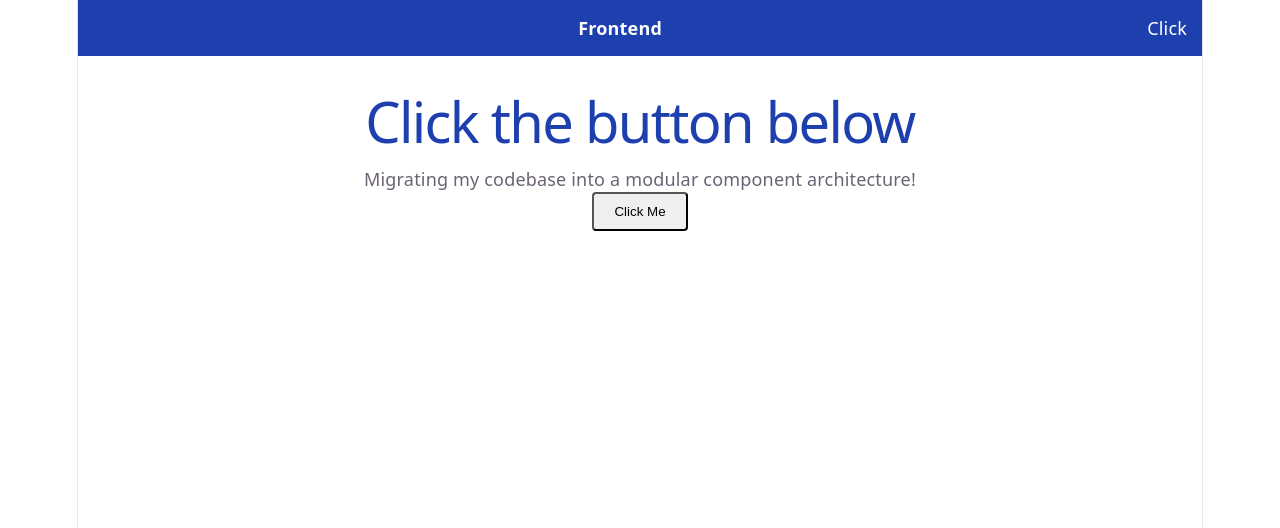
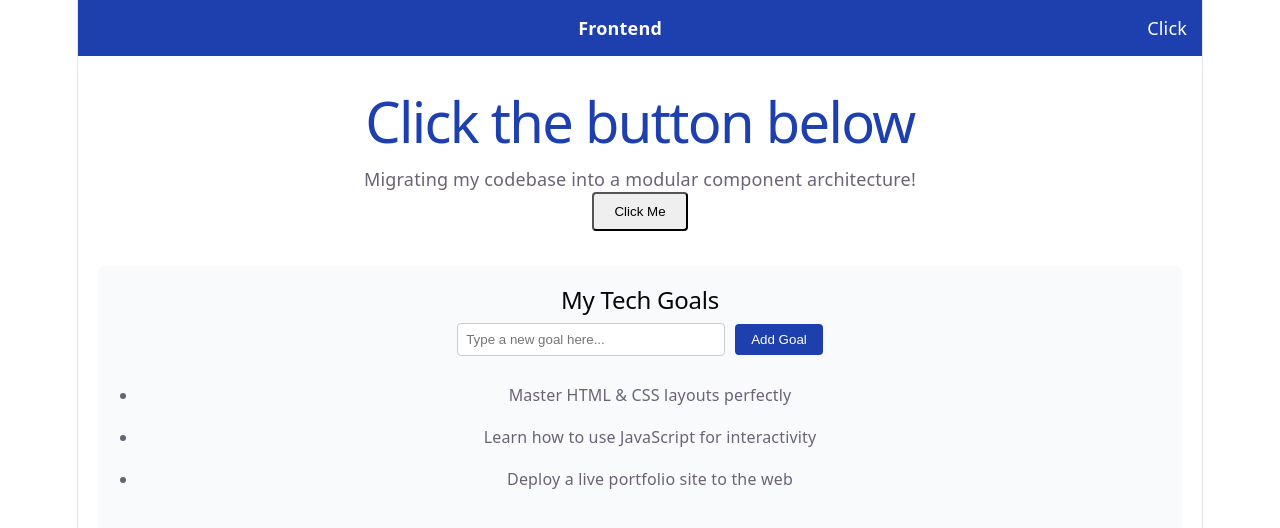
Before and after one commit to IsaacMulatya-dev/Frontend-Sprint, a React (Vite) app in the folder my-framework-portfolio/: page / in a window 1280 px wide. Shown: the top 528 px of the page. Built offline with nearby package versions, Linux system fonts and the light colour scheme.

Commit message:
form state and array mapping engine complete

```diff
--- a/my-framework-portfolio/src/App.jsx
+++ b/my-framework-portfolio/src/App.jsx
@@ -1,19 +1,9 @@
 import React, { useState } from 'react';
 import Navbar from './components/Navbar';
-import GoalItem from './components/GoalItem';
-
-<ul style={{ marginTop: '20px', paddingLeft: '20px' }}>
-  <GoalItem text="Master HTML & CSS layouts perfectly" />
-  <GoalItem text="Learn how to use JavaScript for interactivity" />
-  <GoalItem text="Deploy a live portfolio site to the web" />
-</ul>
+import GoalsContainer from './components/GoalsContainer';
 
 function App() {
   const [clicked, setClicked] = useState(false);
-
-  function handleButtonClick() {
-    setClicked(true);
-  }
 
   return (
     <div>
@@ -26,11 +16,14 @@ function App() {
         <p>Migrating my codebase into a modular component architecture!</p>
 
         <button
-          onClick={handleButtonClick}
-          style={{ padding: '10px 20px', cursor: 'pointer', borderRadius: '4px' }}
+          onClick={() => setClicked(true)}
+          style={{ padding: '10px 20px', cursor: 'pointer', borderRadius: '4px', marginBottom: '10px' }}
         >
           Click Me
         </button>
+
+        <GoalsContainer />
+
       </main>
     </div>
   );
--- /dev/null
+++ b/my-framework-portfolio/src/components/GoalsContainer.jsx
@@ -0,0 +1,52 @@
+import React, { useState } from 'react';
+import GoalItem from './GoalItem';
+
+function GoalsContainer() {
+  const [goalsArray, setGoalsArray] = useState([
+    "Master HTML & CSS layouts perfectly",
+    "Learn how to use JavaScript for interactivity",
+    "Deploy a live portfolio site to the web"
+  ]);
+
+  const [inputValue, setInputValue] = useState("");
+
+
+  function handleAddGoal() {
+    if (inputValue.trim() !== "") {
+
+      setGoalsArray([...goalsArray, inputValue]);
+      setInputValue("");
+    }
+  }
+
+  return (
+    <div style={{ backgroundColor: '#f8fafc', padding: '20px', borderRadius: '8px', marginTop: '25px' }}>
+      <h2>My Tech Goals</h2>
+
+      <div style={{ marginBottom: '15px' }}>
+        <input
+          type="text"
+          placeholder="Type a new goal here..."
+          value={inputValue}
+          onChange={(e) => setInputValue(e.target.value)}
+          style={{ padding: '8px', width: '250px', marginRight: '10px', borderRadius: '4px', border: '1px solid #ccc' }}
+        />
+        <button
+          onClick={handleAddGoal}
+          style={{ padding: '8px 16px', backgroundColor: '#1e40af', color: 'white', border: 'none', borderRadius: '4px', cursor: 'pointer' }}
+        >
+          Add Goal
+        </button>
+      </div>
+
+      <ul style={{ paddingLeft: '20px' }}>
+        {goalsArray.map((goal, index) => (
+
+          <GoalItem key={index} text={goal} />
+        ))}
+      </ul>
+    </div>
+  );
+}
+
+export default GoalsContainer;
```
